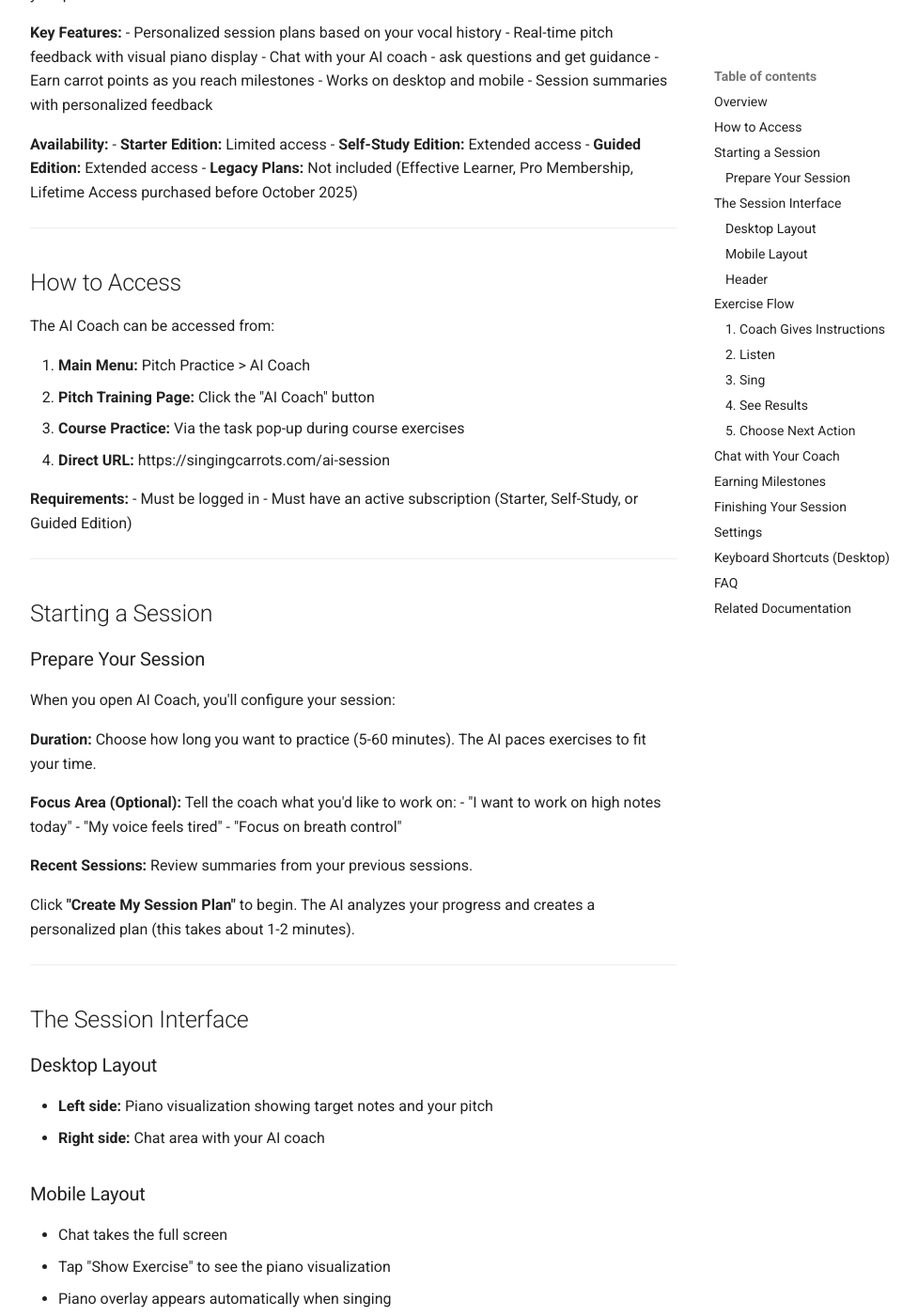
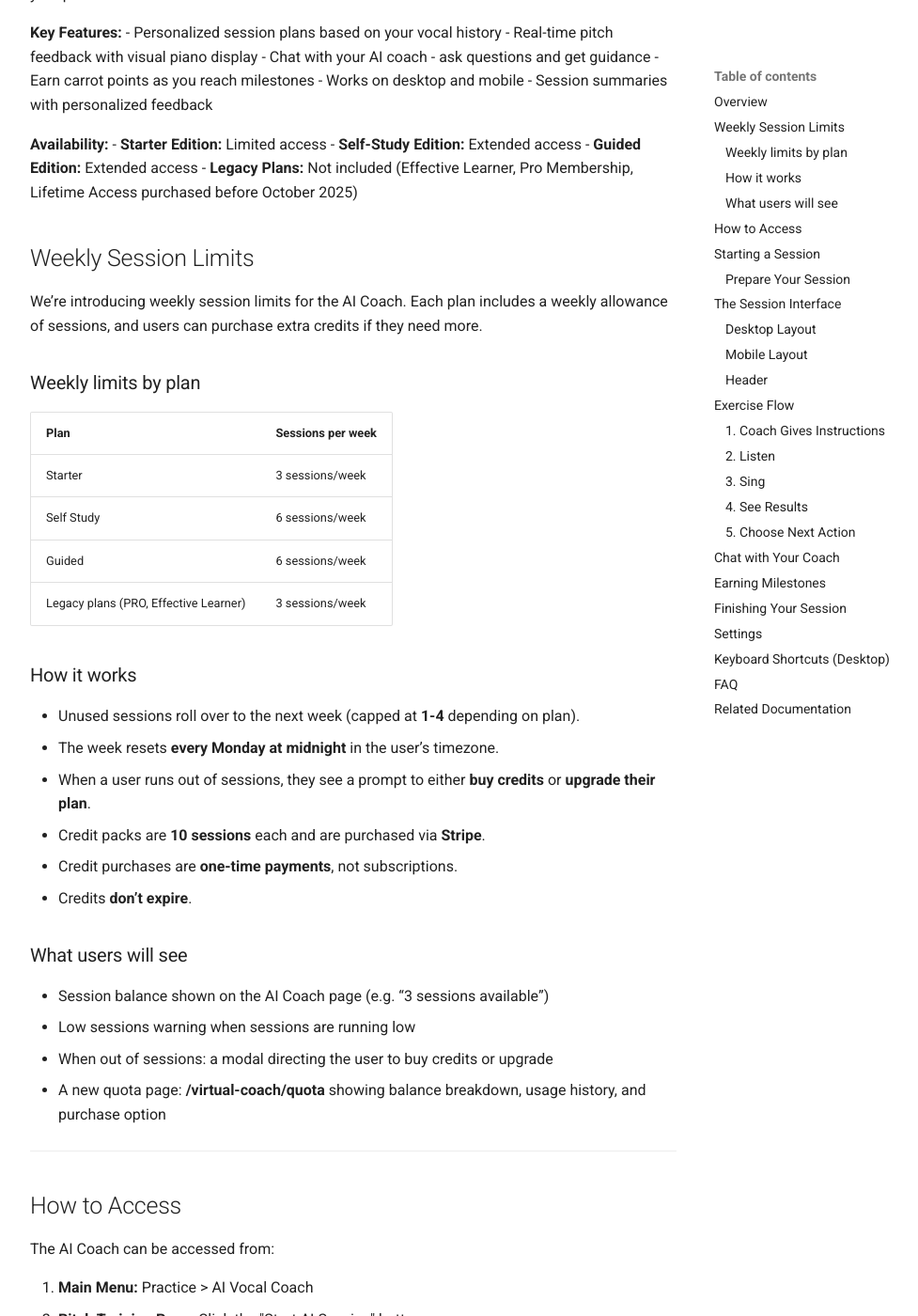
Before and after one commit to singingcarrots/docs, an MkDocs documentation site: the page built from docs/singing-carrots-ai-coach.md, in a window 1280 px wide and 1400 px high, scrolled down 396 px. Shown: the whole window at 94% size, without its empty margins (264-1241 px from the left). Built offline with MkDocs 1.6.1 and Material for MkDocs 9.7.7, drawn with Linux system fonts in a browser that asks for light colours; some of the changed text lies outside the part shown.

Commit message:
Update Pages “singing-carrots-ai-coach”

```diff
--- a/docs/singing-carrots-ai-coach.md
+++ b/docs/singing-carrots-ai-coach.md
@@ -1,8 +1,8 @@
 ---
 title: Singing Carrots AI Coach - Personal AI Singing Teacher
-description: Train your voice with Singing Carrots' AI Coach. Get personalized vocal
-  lessons, real-time pitch feedback, and adaptive exercises. Available 24/7 on
-  desktop and mobile.
+description: Train your voice with Singing Carrots' AI Coach. Get personalized
+  vocal lessons, real-time pitch feedback, and adaptive exercises. Available
+  24/7 on desktop and mobile.
 ---
 # Singing Carrots AI Coach
 
@@ -29,14 +29,46 @@ The Singing Carrots AI Coach is your personal AI singing teacher that creates cu
 - **Guided Edition:** Extended access
 - **Legacy Plans:** Not included (Effective Learner, Pro Membership, Lifetime Access purchased before October 2025)
 
+
+## Weekly Session Limits
+
+We’re introducing weekly session limits for the AI Coach. Each plan includes a weekly allowance of sessions, and users can purchase extra credits if they need more.
+
+### Weekly limits by plan
+
+| Plan | Sessions per week |
+|------|-------------------|
+| Starter | 3 sessions/week |
+| Self Study | 6 sessions/week |
+| Guided | 6 sessions/week |
+| Legacy plans (PRO, Effective Learner) | 3 sessions/week |
+
+
+
+### How it works
+
+- Unused sessions roll over to the next week (capped at **1-4** depending on plan).
+- The week resets **every Monday at midnight** in the user’s timezone.
+- When a user runs out of sessions, they see a prompt to either **buy credits** or **upgrade their plan**.
+- Credit packs are **10 sessions** each and are purchased via **Stripe**.
+- Credit purchases are **one-time payments**, not subscriptions.
+- Credits **don’t expire**.
+
+### What users will see
+
+- Session balance shown on the AI Coach page (e.g. “3 sessions available”)
+- Low sessions warning when sessions are running low
+- When out of sessions: a modal directing the user to buy credits or upgrade
+- A new quota page: **/virtual-coach/quota** showing balance breakdown, usage history, and purchase option
+
 ---
 
 ## How to Access
 
 The AI Coach can be accessed from:
 
-1. **Main Menu:** Pitch Practice > AI Coach
-2. **Pitch Training Page:** Click the "AI Coach" button
+1. **Main Menu:** Practice > AI Vocal Coach
+2. **Pitch Training Page:** Click the "Start AI Session" button
 3. **Course Practice:** Via the task pop-up during course exercises
 4. **Direct URL:** https://singingcarrots.com/ai-session
 
```
